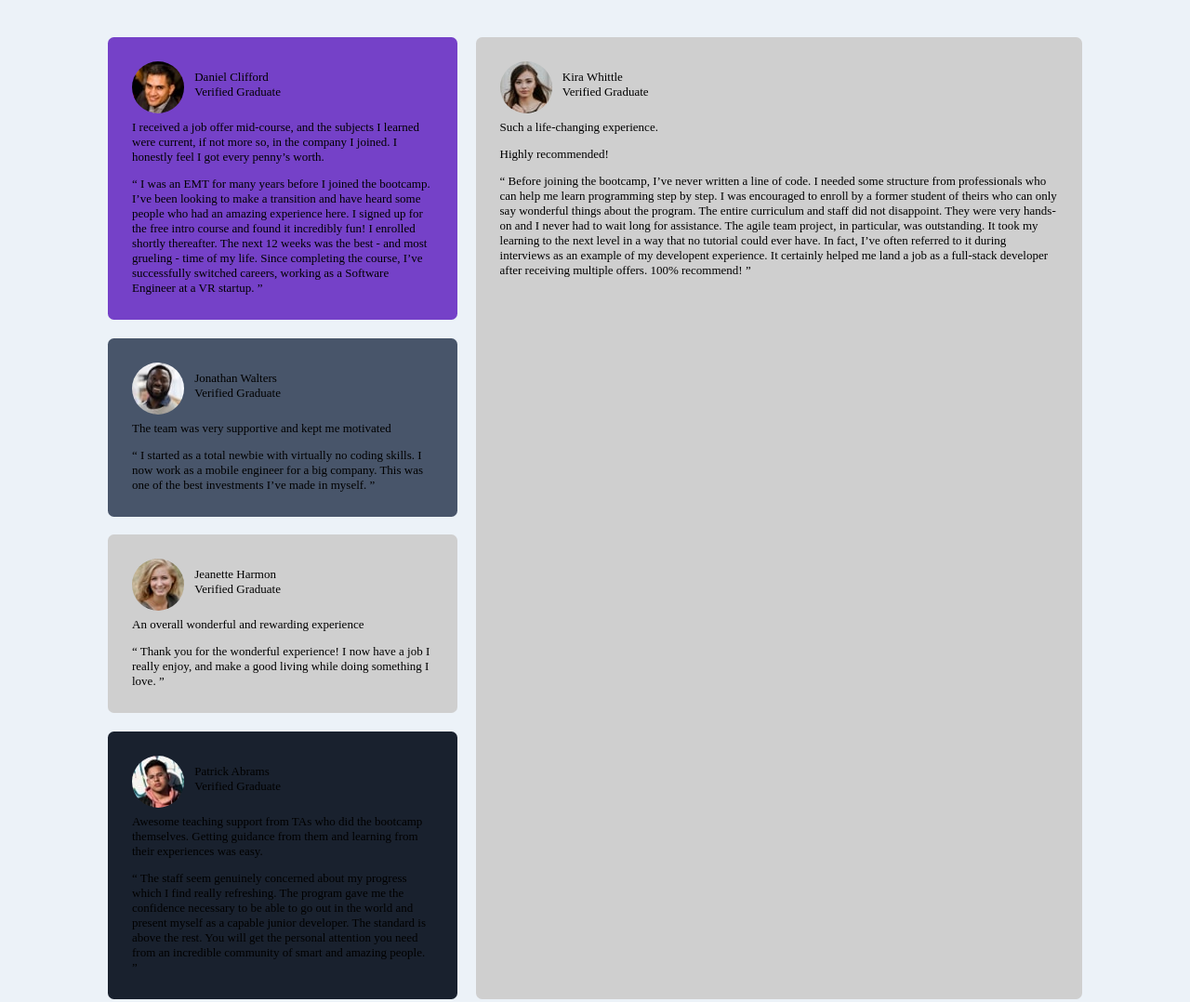
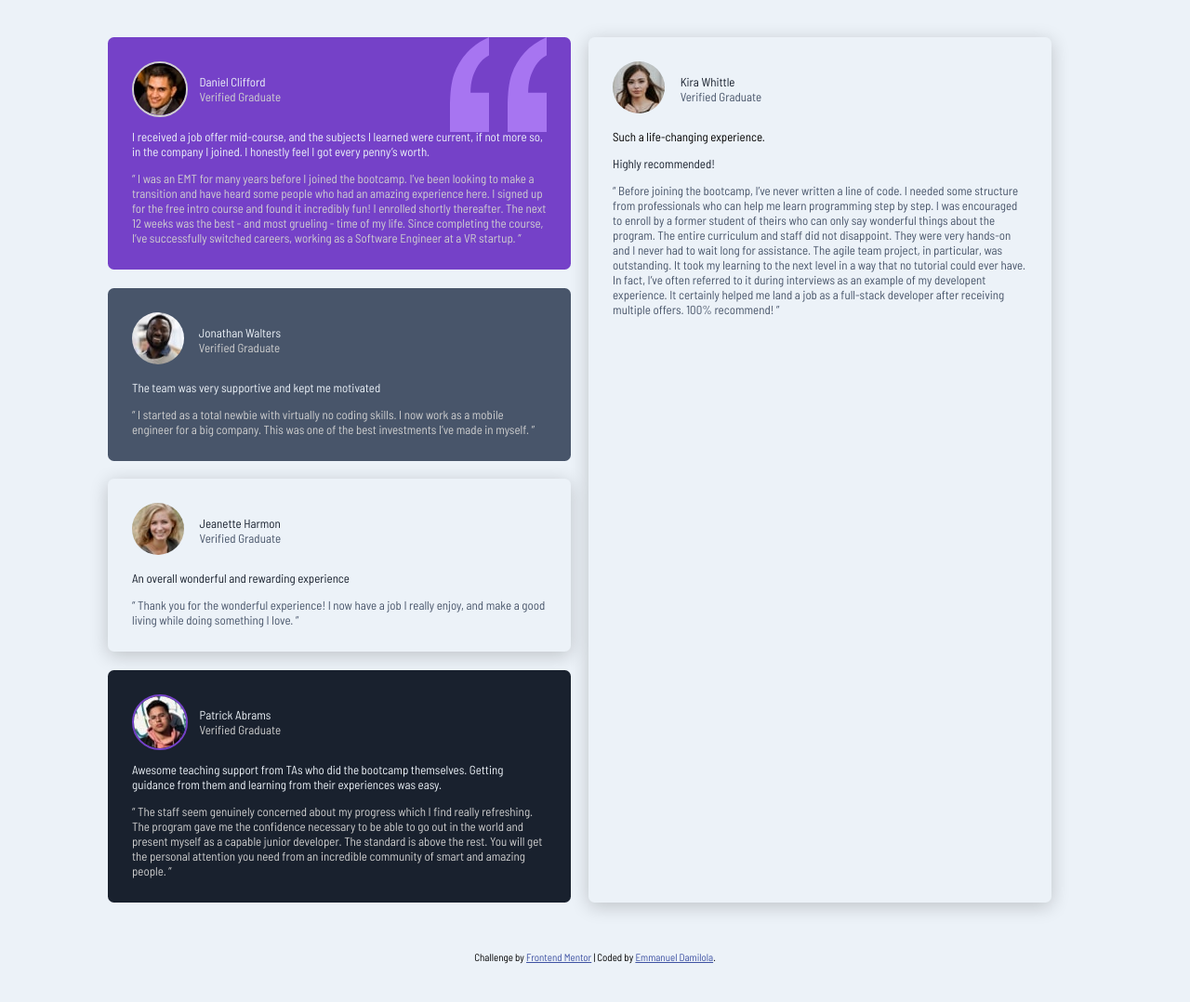
Before and after one commit to DAEM007/testimonials-grid-section, a plain HTML site: page index.html in a window 1280 px wide. Shown: the top 1078 px of the page at 93% size. Drawn offline with Linux system fonts and the light colour scheme.

Commit message:
updates to testimonials-grid-section

```diff
--- a/index.html
+++ b/index.html
@@ -29,19 +29,19 @@
                 <p class="author-name">Daniel Clifford</p>
                 <p class="author-verified">Verified Graduate</p>
               </div>
-              <!-- <div class="quote">
+              <div class="quote">
                 <img
                   src="./images/bg-pattern-quotation.svg"
                   alt="quote-pattern"
                 />
-              </div> -->
+              </div>
             </div>
-            <p>
+            <p class="testimonial-highlight">
               I received a job offer mid-course, and the subjects I learned were
               current, if not more so, in the company I joined. I honestly feel
               I got every penny’s worth.
             </p>
-            <p>
+            <p class="testimonial-description">
               “ I was an EMT for many years before I joined the bootcamp. I’ve
               been looking to make a transition and have heard some people who
               had an amazing experience here. I signed up for the free intro
@@ -61,8 +61,10 @@
                 <p class="author-verified">Verified Graduate</p>
               </div>
             </div>
-            <p>The team was very supportive and kept me motivated</p>
-            <p>
+            <p class="testimonial-highlight">
+              The team was very supportive and kept me motivated
+            </p>
+            <p class="testimonial-description">
               “ I started as a total newbie with virtually no coding skills. I
               now work as a mobile engineer for a big company. This was one of
               the best investments I’ve made in myself. ”
@@ -80,8 +82,10 @@
                 <p class="author-verified">Verified Graduate</p>
               </div>
             </div>
-            <p>An overall wonderful and rewarding experience</p>
-            <p>
+            <p class="testimonial-highlight">
+              An overall wonderful and rewarding experience
+            </p>
+            <p class="testimonial-description">
               “ Thank you for the wonderful experience! I now have a job I
               really enjoy, and make a good living while doing something I love.
               ”
@@ -97,12 +101,12 @@
                 <p class="author-verified">Verified Graduate</p>
               </div>
             </div>
-            <p>
+            <p class="testimonial-highlight">
               Awesome teaching support from TAs who did the bootcamp themselves.
               Getting guidance from them and learning from their experiences was
               easy.
             </p>
-            <p>
+            <p class="testimonial-description">
               “ The staff seem genuinely concerned about my progress which I
               find really refreshing. The program gave me the confidence
               necessary to be able to go out in the world and present myself as
@@ -124,8 +128,8 @@
           </div>
         </div>
         <p>Such a life-changing experience.</p>
-        <p>Highly recommended!</p>
-        <p>
+        <p class="testimonial-highlight">Highly recommended!</p>
+        <p class="testimonial-description">
           “ Before joining the bootcamp, I’ve never written a line of code. I
           needed some structure from professionals who can help me learn
           programming step by step. I was encouraged to enroll by a former
--- a/styles/styles.css
+++ b/styles/styles.css
@@ -16,6 +16,7 @@
   --White-primary: hsl(0, 0%, 100%);
   --Light-gray-neutral: hsl(0, 0%, 81%);
   --Light-grayish-blue-neutral: hsl(210, 46%, 95%);
+  --font-family-body: "Barlow Semi Condensed", sans-serif;
   --font-body: 13px;
   --font-500: 500;
   --font-600: 600;
@@ -25,6 +26,7 @@ html,
 body {
   background: var(--Light-grayish-blue-neutral);
   font-size: var(--font-body);
+  font-family: var(--font-family-body);
   margin-block: 20px;
 }
 
@@ -58,8 +60,8 @@ body {
 }
 
 .testimonial-author .author-avatar {
-  width: 50px;
-  height: 50px;
+  width: 60px;
+  height: 60px;
 }
 
 .testimonial-author .author-avatar img {
@@ -72,6 +74,7 @@ body {
 .testimonials-main-bottom-left,
 .testimonials-main-bottom-right,
 .testimonial-side {
+  max-width: 497.6px; /* TODO: check if this breaks anything... */
   display: flex;
   flex-direction: column;
   gap: 1rem;
@@ -91,7 +94,43 @@ body {
 }
 
 .testimonials-main-top-left {
+  position: relative;
   background: var(--Moderate-violet);
+}
+
+.testimonials-main-top-left .testimonial-author .author-avatar img {
+  border: 2.5px solid var(--Light-gray-neutral);
+}
+
+.testimonials-main-top-left .testimonial-author .author-info,
+.testimonials-main-top-right .testimonial-author .author-info,
+.testimonials-main-bottom-right .testimonial-author .author-info {
+  color: var(--Light-grayish-blue-neutral);
+}
+
+.testimonials-main-top-left .testimonial-author .author-verified,
+.testimonials-main-top-right .testimonial-author .author-verified,
+.testimonials-main-bottom-right .testimonial-author .author-verified {
+  color: var(--Light-gray-neutral);
+}
+
+.testimonials-main-top-left .testimonial-author .quote {
+  position: absolute;
+  top: 0;
+  right: 2rem;
+}
+
+.testimonials-main-top-left .testimonial-highlight,
+.testimonials-main-top-right .testimonial-highlight,
+.testimonials-main-bottom-right .testimonial-highlight {
+  color: var(--Light-grayish-blue-neutral);
+  z-index: 9;
+}
+
+.testimonials-main-top-left .testimonial-description,
+.testimonials-main-top-right .testimonial-description,
+.testimonials-main-bottom-right .testimonial-description {
+  color: var(--Light-gray-neutral);
 }
 
 .testimonials-main-top-right {
@@ -105,16 +144,42 @@ body {
 }
 
 .testimonials-main-bottom-left {
-  background: var(--Light-gray-neutral);
+  background: var(--Light-grayish-blue-neutral);
+  box-shadow: 0px 4px 20px rgba(0, 0, 0, 0.2);
+}
+
+.testimonials-main-bottom-left .testimonial-author .author-info,
+.testimonial-side .testimonial-author .author-info {
+  color: var(--Very-dark-blackish-blue);
+}
+
+.testimonials-main-bottom-left .testimonial-author .author-verified,
+.testimonial-side .testimonial-author .author-verified {
+  color: var(--Very-dark-grayish-blue);
+}
+
+.testimonials-main-bottom-left .testimonial-highlight,
+.testimonial-side .testimonial-highlight {
+  color: var(--Very-dark-blackish-blue);
+}
+
+.testimonials-main-bottom-left .testimonial-description,
+.testimonial-side .testimonial-description {
+  color: var(--Very-dark-grayish-blue);
 }
 
 .testimonials-main-bottom-right {
   background: var(--Very-dark-blackish-blue);
 }
 
+.testimonials-main-bottom-right .testimonial-author .author-avatar img {
+  border: 2.5px solid var(--Moderate-violet);
+}
+
 /* side styles */
 .testimonial-side {
-  background: var(--Light-gray-neutral);
+  background: var(--Light-grayish-blue-neutral);
+  box-shadow: 0px 4px 20px rgba(0, 0, 0, 0.2);
 }
 
 /* footer styles */
@@ -129,7 +194,7 @@ body {
 }
 
 /* desktop responsive styles */
-@media (min-width: 768px) {
+@media (min-width: 576px) {
   .testimonials-section-wrapper {
     margin-inline: auto;
     flex-direction: row;
```
